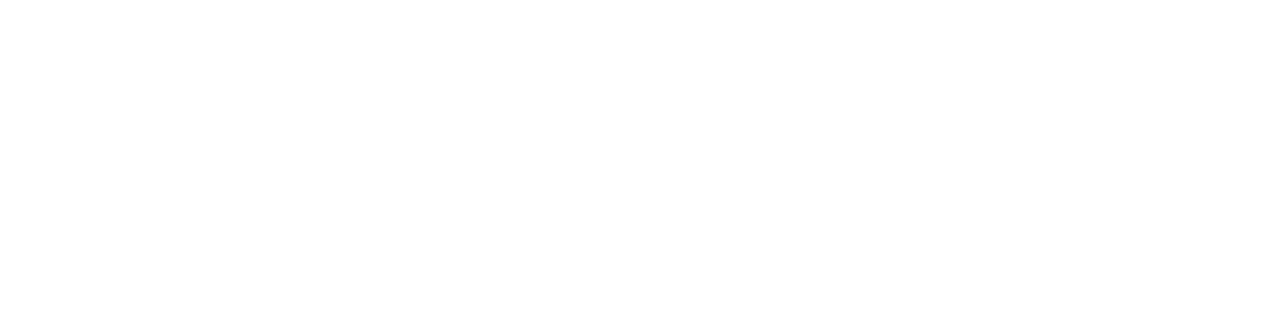
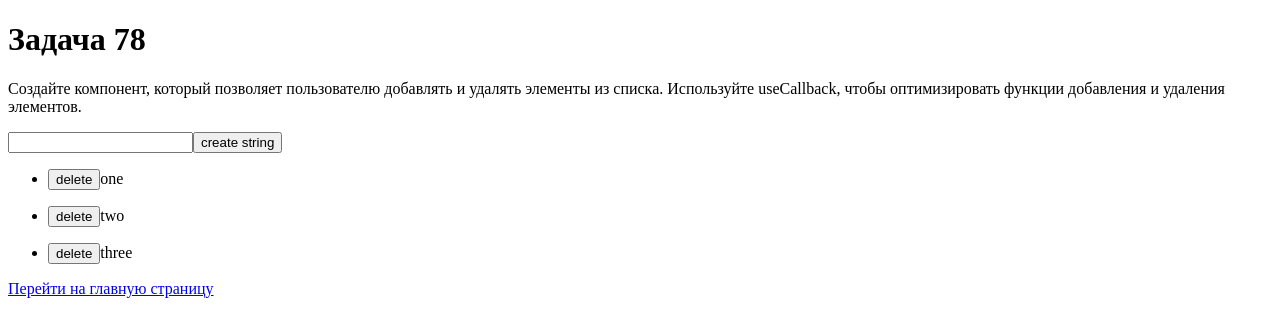
Before and after one commit to ArinaBogan/react-tasks, a React (Create React App) app in the folder react-tasks/: page /task78 in a window 1280 px wide. Before the commit this address had no page. Shown: the top 336 px of the page. Built offline with nearby package versions, Linux system fonts and the light colour scheme.

Commit message:
added react_tasks

```diff
--- a/react-tasks/src/App.js
+++ b/react-tasks/src/App.js
@@ -66,6 +66,13 @@
 import Task69 from './Page/Task69/Task69';
 import Task70 from './Page/Task70/Task70';
 import Task71 from './Page/Task71/Task71';
+import Task72 from './Page/Task72/Task72';
+import Task73 from './Page/Task73/Task73';
+import Task74 from './Page/Task74/Task74';
+import Task75 from './Page/Task75/Task75';
+import Task76 from './Page/Task76/Task76';
+import Task77 from './Page/Task77/Task77';
+import Task78 from './Page/Task78/Task78';
 
 function App() {
   return (
@@ -138,6 +145,13 @@
         <Route path='/task69' element={<Task69></Task69>}></Route>
         <Route path='/task70' element={<Task70></Task70>}></Route>
         <Route path='/task71' element={<Task71></Task71>}></Route>
+        <Route path='/task72' element={<Task72></Task72>}></Route>
+        <Route path='/task73' element={<Task73></Task73>}></Route>
+        <Route path='/task74' element={<Task74></Task74>}></Route>
+        <Route path='/task75' element={<Task75></Task75>}></Route>
+        <Route path='/task76' element={<Task76></Task76>}></Route>
+        <Route path='/task77' element={<Task77></Task77>}></Route>
+        <Route path='/task78' element={<Task78></Task78>}></Route>
 
       </Routes>
     </>
--- a/react-tasks/src/Page/Home/Home.js
+++ b/react-tasks/src/Page/Home/Home.js
@@ -69,6 +69,13 @@
         <p><Link to='/task69'>Задача 69</Link> </p>
         <p><Link to='/task70'>Задача 70</Link> </p>
         <p><Link to='/task71'>Задача 71</Link> </p>
+        <p><Link to='/task72'>Задача 72</Link> </p>
+        <p><Link to='/task73'>Задача 73</Link> </p>
+        <p><Link to='/task74'>Задача 74</Link> </p>
+        <p><Link to='/task75'>Задача 75</Link> </p>
+        <p><Link to='/task76'>Задача 76</Link> </p>
+        <p><Link to='/task77'>Задача 77</Link> </p>
+        <p><Link to='/task78'>Задача 78</Link> </p>
 
     </>);
 }
--- a/react-tasks/src/Page/Task71/Task71.js
+++ b/react-tasks/src/Page/Task71/Task71.js
@@ -3,8 +3,19 @@
 
 
 function Task71() {
+    const [inp, setInp] = useState(0);
 
+    function changeVal(e) {
+        setInp(e.target.value)
+    }
 
+    const doSum = useMemo(() => {
+        let result = 0
+        for (let i = 0; i <= inp; i++) {
+            result += i
+        }
+        return result
+    },[inp])
     return (
         <>
             <h1>Задача 71</h1>
@@ -12,7 +23,8 @@
                 введенное пользователем с клавиатуры. Используйте useMemo, чтобы вычислить
                 список чисел только при изменении N.</p>
 
-
+            <input onChange={changeVal} type="text" />
+            <h1>{doSum}</h1>
             <p><Link to='/'>Перейти на главную страницу</Link></p>
         </>);
 }
--- /dev/null
+++ b/react-tasks/src/Page/Task72/Task72.js
@@ -0,0 +1,30 @@
+import { Link } from 'react-router-dom';
+import { useMemo, useState } from 'react';
+
+
+function Task72() {
+    const [str, setStr] = useState('');
+
+    function changeStr(e) {
+        setStr(e.target.value)
+    }
+
+    const reverseStr = useMemo(() => {
+        return str.split('').reverse('').join('')
+    })
+
+    return (
+        <>
+            <h1>Задача 72</h1>
+            <p>Напишите программу, которая принимает строку от пользователя и выводит ее в
+                обратном порядке. Используй хук useState для хранения строки и хук useMemo
+                для кэширования результата.</p>
+
+            <input onChange={changeStr} type="text" />
+
+            <p>{reverseStr}</p>
+            <p><Link to='/'>Перейти на главную страницу</Link></p>
+        </>);
+}
+
+export default Task72;
--- /dev/null
+++ b/react-tasks/src/Page/Task73/Task73.js
@@ -0,0 +1,29 @@
+import { Link } from 'react-router-dom';
+import { useMemo, useState } from 'react';
+import axios from 'axios';
+
+
+function Task73() {
+    async function getResponse() {
+        const response = await axios.get('https://api.ipify.org/?format=json');
+        return response.data.ip
+    }
+
+    const getIp = useMemo(async () => {
+        const res = await getResponse()
+        console.log(res);
+    }, [])
+
+    return (
+        <>
+            <h1>Задача 73</h1>
+            <p>Реализуйте компонент, который отображает IP-адрес пользователя. IP-адрес
+                должен быть получен с использованием useMemo при монтировании
+                компонента и кэширован для избегания повторных запросов к API при
+                обновлении других частей компонента. https://api.ipify.org/?format=json</p>
+
+            <p><Link to='/'>Перейти на главную страницу</Link></p>
+        </>);
+}
+
+export default Task73;
--- /dev/null
+++ b/react-tasks/src/Page/Task74/Task74.js
@@ -0,0 +1,26 @@
+import { Link } from 'react-router-dom';
+import { useCallback, useMemo, useState } from 'react';
+import axios from 'axios';
+
+
+function Task74() {
+    const [num, setNum] = useState(0);
+
+    const changeBtn = useCallback(() => {
+        setNum(num + 1)
+    }, [num])
+
+    return (
+        <>
+            <h1>Задача 74</h1>
+            <p>Создайте компонент с кнопкой "Увеличить счетчик". При каждом клике на кнопку
+                счетчик должен увеличиваться на 1. Используйте useCallback, чтобы
+                оптимизировать обработчик клика на кнопке.</p>
+
+            <button onClick={changeBtn} >click</button>
+            <p>{num}</p>
+            <p><Link to='/'>Перейти на главную страницу</Link></p>
+        </>);
+}
+
+export default Task74;
--- /dev/null
+++ b/react-tasks/src/Page/Task75/Task75.js
@@ -0,0 +1,28 @@
+import { Link } from 'react-router-dom';
+import { useCallback, useState } from 'react';
+
+function Task75() {
+    const [arr, setArr] = useState(['one', 'two', 'three']);
+
+    const changeBtn = useCallback(function clickButton(e) {
+        setArr(arr.filter((el) => el != e.target.id))
+    }, [arr])
+    return (
+        <>
+            <h1>Задача 75</h1>
+            <p>Создайте компонент, который отображает список элементов с кнопками
+                "Удалить". При нажатии на кнопку элемент должен быть удален из списка.
+                Используйте useCallback, чтобы оптимизировать функцию удаления элемента.</p>
+
+
+            <ul>
+                {arr.map((el) => {
+                    return <li><button id={el} onClick={changeBtn}>Delete</button>{el}</li>
+                })}
+            </ul>
+
+            <p><Link to='/'>Перейти на главную страницу</Link></p>
+        </>);
+}
+
+export default Task75;
--- /dev/null
+++ b/react-tasks/src/Page/Task76/Task76.js
@@ -0,0 +1,23 @@
+import { Link } from 'react-router-dom';
+import { useCallback, useState } from 'react';
+
+function Task76() {
+    const [status, setStatus] = useState('неактивный');
+
+    const changeBtn = useCallback(() => {
+        status == 'неактивный' ? setStatus('активный') : setStatus('неактивный')
+    }, [status])
+    return (
+        <>
+            <h1>Задача 76</h1>
+            <p>Создайте компонент, который имеет кнопку "Изменить статус". При каждом клике
+                на кнопку статус компонента должен меняться между "Активный" и "Неактивный".
+                Используйте useCallback, чтобы оптимизировать функцию изменения статуса.</p>
+
+            <button onClick={changeBtn}>изменить статус</button>
+            <p>{status}</p>
+            <p><Link to='/'>Перейти на главную страницу</Link></p>
+        </>);
+}
+
+export default Task76;
--- /dev/null
+++ b/react-tasks/src/Page/Task77/Task77.js
@@ -0,0 +1,31 @@
+import { Link } from 'react-router-dom';
+import { useCallback, useState } from 'react';
+
+function Task77() {
+    const [color, setColor] = useState();
+
+    const changeColor = useCallback(function (e) {
+        setColor(e.target.textContent)
+    }, [color])
+
+    return (
+        <>
+            <h1>Задача 77</h1>
+            <p>Создайте компонент, который предоставляет пользователю выбор цвета из
+                списка. При выборе цвета, компонент должен отображать выбранный цвет на
+                странице. Используйте useCallback, чтобы оптимизировать функцию выбора
+                цвета.</p>
+
+            <h1 style={{ backgroundColor: color }}>text</h1>
+            <ul >
+                <li onClick={changeColor}>green</li>
+                <li onClick={changeColor}>red</li>
+                <li onClick={changeColor}>blue</li>
+                <li onClick={changeColor}>yellow</li>
+            </ul>
+
+            <p><Link to='/'>Перейти на главную страницу</Link></p>
+        </>);
+}
+
+export default Task77;
--- /dev/null
+++ b/react-tasks/src/Page/Task78/Task78.js
@@ -0,0 +1,34 @@
+import { Link } from 'react-router-dom';
+import { useCallback, useState } from 'react';
+
+function Task78() {
+    const [inp, setInp] = useState('')
+    const [str, setStr] = useState(['one', 'two', 'three']);
+
+
+    const deleteStr = useCallback((e) => {
+        setStr(str.filter((el) => el !== e.target.id))
+    }, [str])
+
+    const createStr = useCallback(() => {
+        setStr([...str, inp]);
+    }, [str, inp])
+
+    function changeInp(e) {
+        setInp(e.target.value)
+    }
+    return (
+        <>
+            <h1>Задача 78</h1>
+            <p>Создайте компонент, который позволяет пользователю добавлять и удалять
+                элементы из списка. Используйте useCallback, чтобы оптимизировать функции
+                добавления и удаления элементов. </p>
+
+            <input onChange={changeInp} type="text" />
+            <button onClick={createStr}>create string</button>
+            {str.map((el, i) => <ul key={i}><li><button id={el} onClick={deleteStr}>delete</button>{el}</li></ul>)}
+            <p><Link to='/'>Перейти на главную страницу</Link></p>
+        </>);
+}
+
+export default Task78;
```
